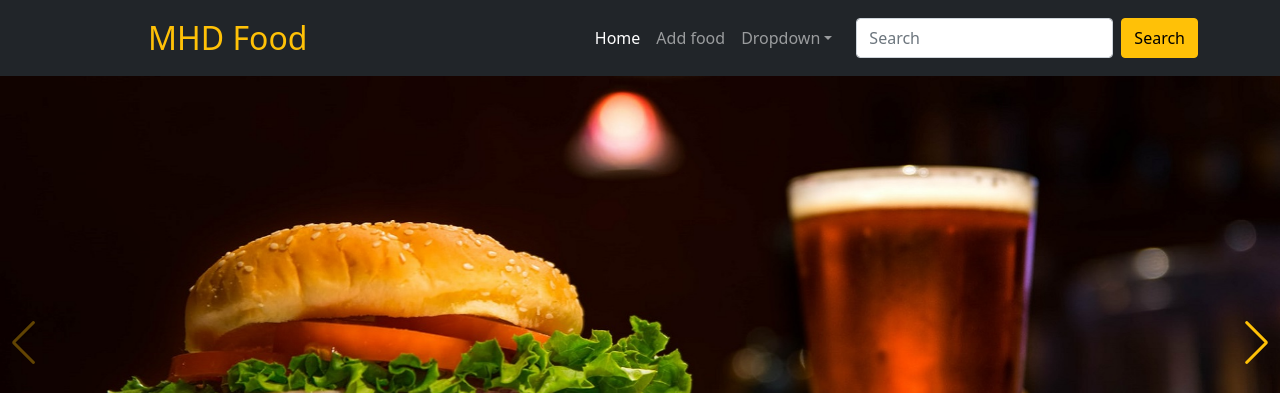
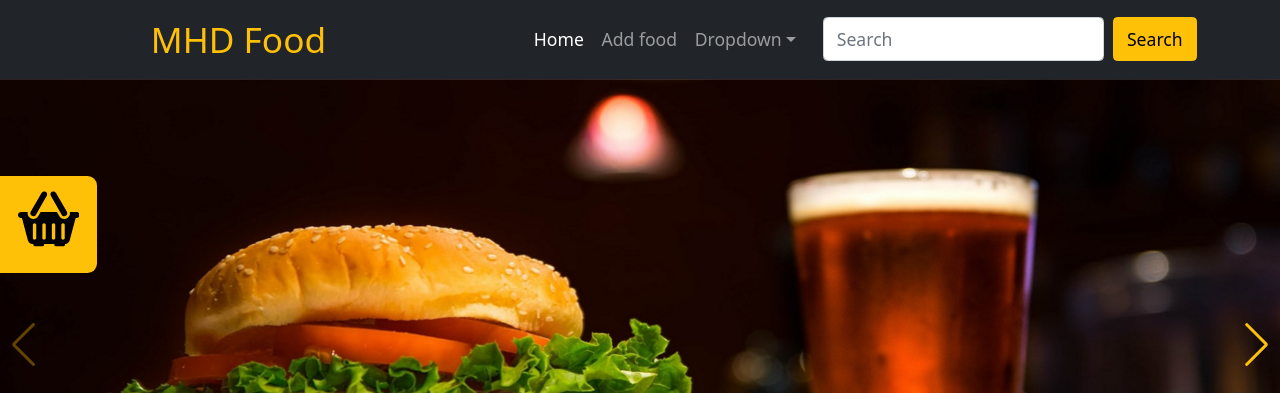
Before and after one commit to mhdrezaei/food-ordering, a React (Create React App) app: page / in a window 1280 px wide. Shown: the top 393 px of the page. Built offline with nearby package versions, Linux system fonts and the light colour scheme; no server answers; some icons are missing.

Commit message:
install react-cookies package

```diff
--- a/package.json
+++ b/package.json
@@ -12,6 +12,7 @@
     "mongoose": "^6.4.0",
     "path": "^0.12.7",
     "react": "^18.2.0",
+    "react-cookie": "^4.1.1",
     "react-dom": "^18.2.0",
     "react-router-dom": "^6.3.0",
     "react-scripts": "5.0.1",
--- a/src/App.js
+++ b/src/App.js
@@ -1,21 +1,26 @@
 import { BrowserRouter as Router , Route , Routes } from 'react-router-dom';
 import './App.css';
 import 'bootstrap';
+import './sass/main.scss'
 import {ToastContainer} from 'react-toastify'
 import 'react-toastify/dist/ReactToastify.css';
 import 'bootstrap/dist/css/bootstrap.css'
 import Header from './components/Header/Header';
-import Food from './components/Food/Food';
-import Sushi from './assets/images/food/list/sushi.jpg'
+import {FoodProvider} from './context/foodContext'
 import AddFood from './pages/AddFood';
 import Home from './pages/Home';
 import Footer from './components/Footer/Footer';
+import Cart from './components/Cart/Cart';
+import {CookiesProvider } from 'react-cookie';
 
 function App() {
 
   return (
+    <FoodProvider>
+      <CookiesProvider>
     <>
     <Router>
+      <Cart/>
     <Header />
       <Routes>
         <Route path='/' element={<Home/>} />
@@ -27,6 +32,8 @@ function App() {
 
 
     </>
+    </CookiesProvider>
+    </FoodProvider>
   );
 }
 
```
Also changed, not shown: 1 other file (tests, documents, lock files or other folders).
